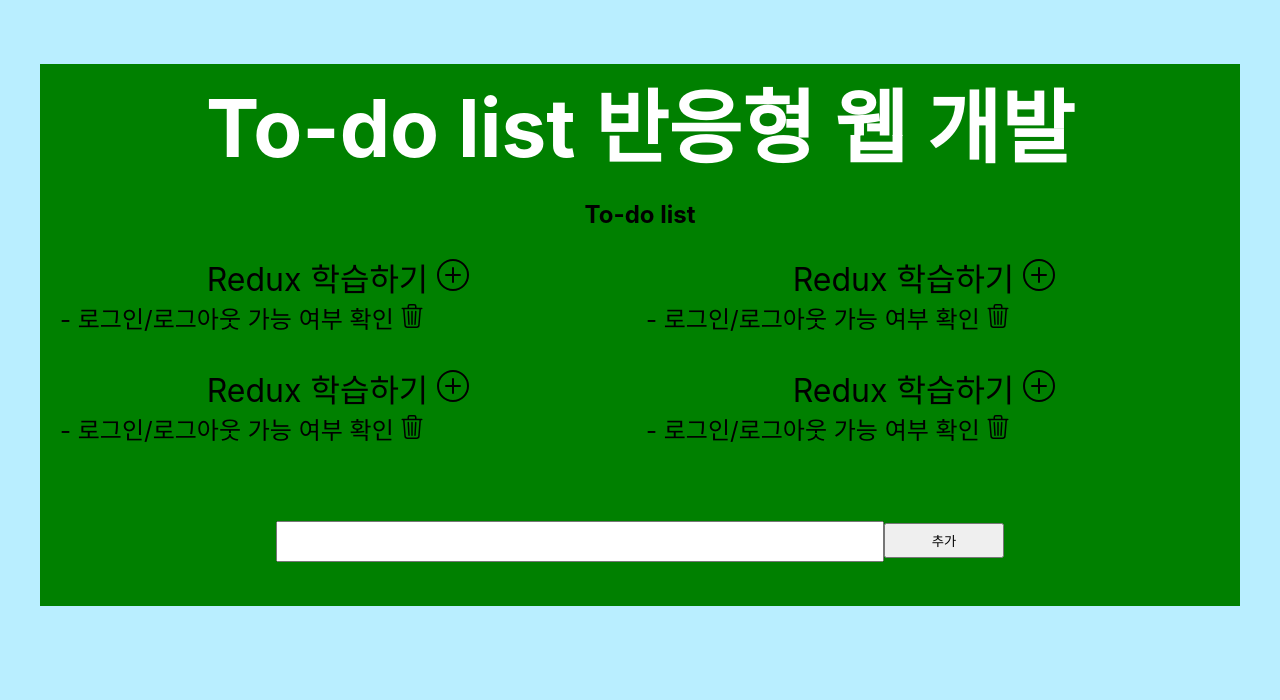
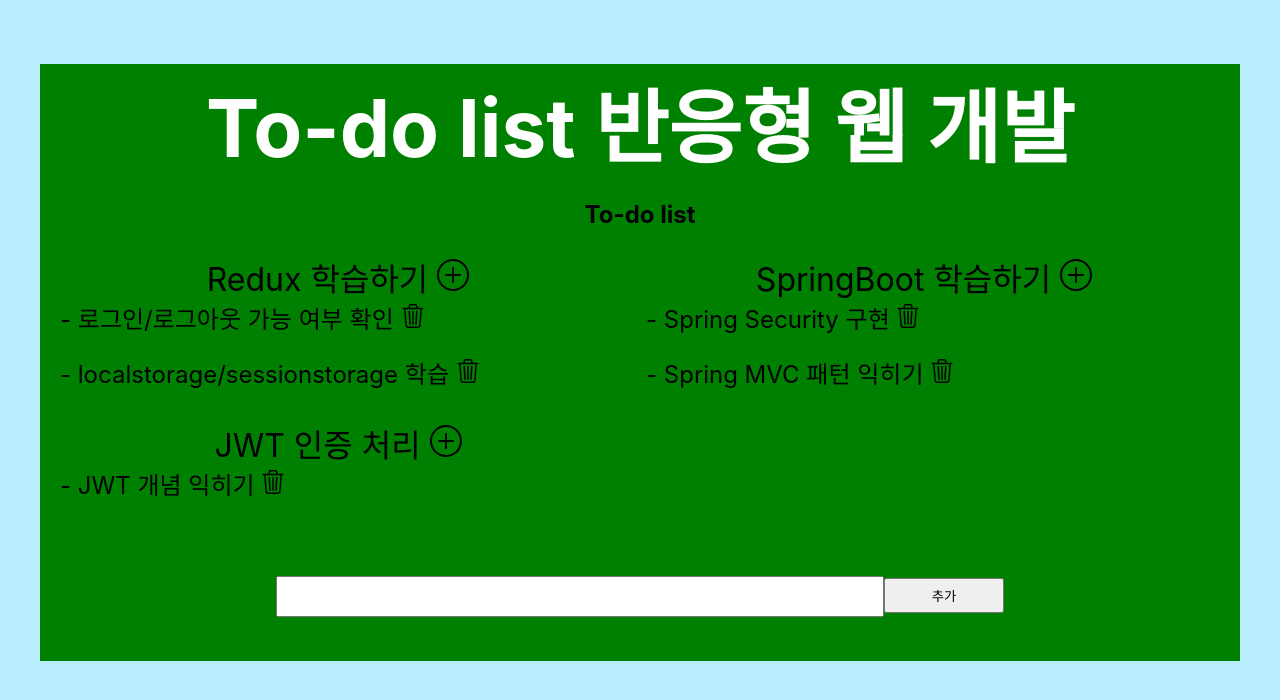
Before and after one commit to BerkleyLim/Todolist, a React (Create React App) app in the folder todolist/: page / in a window 1280 px wide. Shown: the top 700 px of the page. Built offline with nearby package versions, Linux system fonts and the light colour scheme.

Commit message:
feat: TodoList 읽기, 쓰기 추가
현재 반영중

```diff
--- a/todolist/src/App.js
+++ b/todolist/src/App.js
@@ -9,8 +9,63 @@
 } from "reactstrap";
 import "./App.css";
 import { PlusCircle, Trash3 } from "react-bootstrap-icons";
+import { useEffect, useState } from "react";
 
 function App() {
+  /**
+   * 필요 key:value값
+   * title, contents
+   * 이 값은
+   */
+  const [todoList, setTodoList] = useState([]);
+
+  useEffect(() => {
+    setTodoList([
+      {
+        title: "Redux 학습하기",
+        contents: [
+          "로그인/로그아웃 가능 여부 확인",
+          "localstorage/sessionstorage 학습",
+        ],
+      },
+      {
+        title: "SpringBoot 학습하기",
+        contents: ["Spring Security 구현", "Spring MVC 패턴 익히기"],
+      },
+      {
+        title: "JWT 인증 처리",
+        contents: ["JWT 개념 익히기"],
+      },
+    ]);
+  }, []);
+
+  const [createInputTitle, setCreateInputTitle] = useState();
+
+  /**
+   * 다음은 TodoList 입력용 이벤트 함수
+   */
+  const createTitleOnchange = (e) => {
+    const { name, value } = e.target;
+    setCreateInputTitle({
+      ...createInputTitle,
+      [name]: value,
+    });
+  };
+
+  /**
+   * 입력시 Todolist 추가하는 기능
+   */
+  const createTitleButton = () => {
+    let to = [];
+    to.push(...todoList);
+    to.push({
+      title: createInputTitle?.title,
+      contents: [],
+    });
+    setTodoList(to);
+    console.log(to);
+  };
+
   return (
     <div className="my-2 background-container">
       <Card className="my-2 container">
@@ -19,49 +74,34 @@
         </CardHeader>
         <CardBody>
           <CardTitle tag="h2">To-do list</CardTitle>
-          <i class="bi bi-file-earmark-plus"></i>
           <div className="todo">
-            <div className="todoContainer">
-              <div className="todoTitle">
-                Redux 학습하기 <PlusCircle />
-              </div>
+            {
+              // 다음은 각각 데이터를 불려올 때 map을 주로 사용합니다.
+              // todoList에 저장된 state 값을
+              // 유사 forEach문처럼 todo를 이용하여 출력하고,
+              // 상위 div에 key값을 설정하기 위해 index 값을 집어 넣어야 합니다.
+              todoList?.map((todo, index) => (
+                <div key={index} className="todoContainer">
+                  <div className="todoTitle">
+                    {todo?.title} <PlusCircle />
+                  </div>
 
-              <div className="todoContents">
-                - 로그인/로그아웃 가능 여부 확인 <Trash3 />
-              </div>
-            </div>
-            <div className="todoContainer">
-              <div className="todoTitle">
-                Redux 학습하기 <PlusCircle />
-              </div>
-
-              <div className="todoContents">
-                - 로그인/로그아웃 가능 여부 확인 <Trash3 />
-              </div>
-            </div>{" "}
-            <div className="todoContainer">
-              <div className="todoTitle">
-                Redux 학습하기 <PlusCircle />
-              </div>
-
-              <div className="todoContents">
-                - 로그인/로그아웃 가능 여부 확인 <Trash3 />
-              </div>
-            </div>{" "}
-            <div className="todoContainer">
-              <div className="todoTitle">
-                Redux 학습하기 <PlusCircle />
-              </div>
-
-              <div className="todoContents">
-                - 로그인/로그아웃 가능 여부 확인 <Trash3 />
-              </div>
-            </div>
+                  {todo?.contents?.map((tc, tcIndex) => (
+                    <div key={tcIndex} className="todoContents">
+                      - {tc} <Trash3 />
+                    </div>
+                  ))}
+                </div>
+              ))
+            }
           </div>
 
+          {/**
+           *
+           */}
           <Form className="addGroup">
-            <Input className="addInput" />
-            <Button className="addButton">추가</Button>
+            <Input className="addInput" name="title" defaultValue={createInputTitle} onChange={createTitleOnchange} />
+            <Button className="addButton" onClick={createTitleButton}>추가</Button>
           </Form>
         </CardBody>
       </Card>
```
